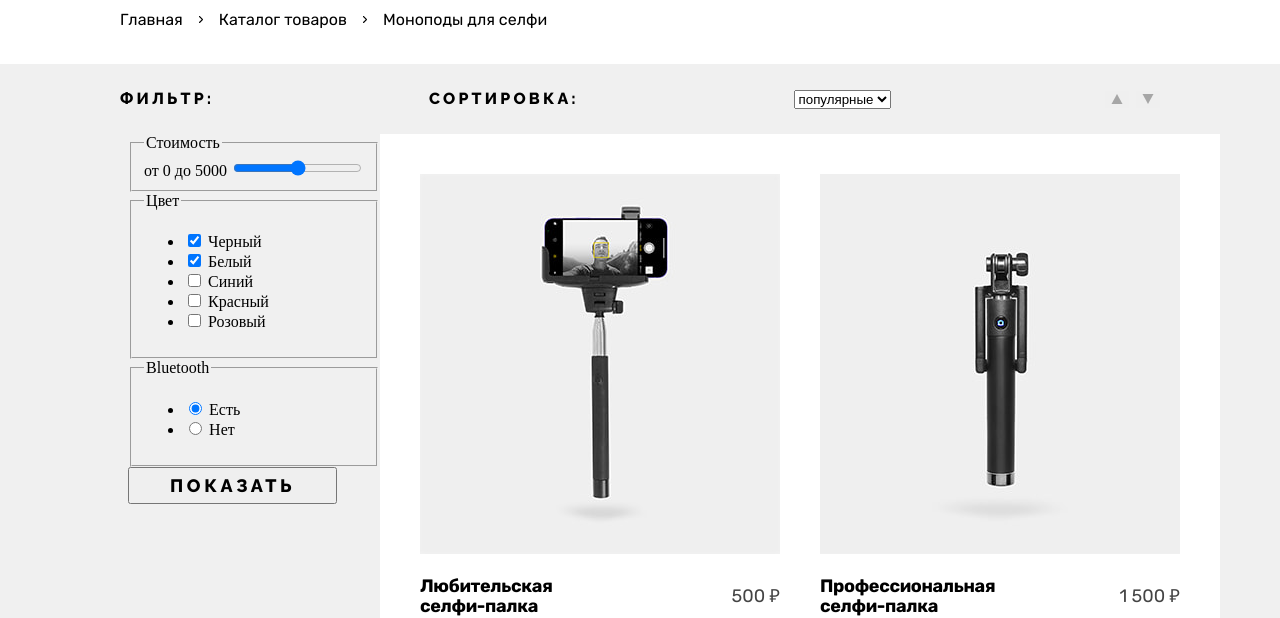
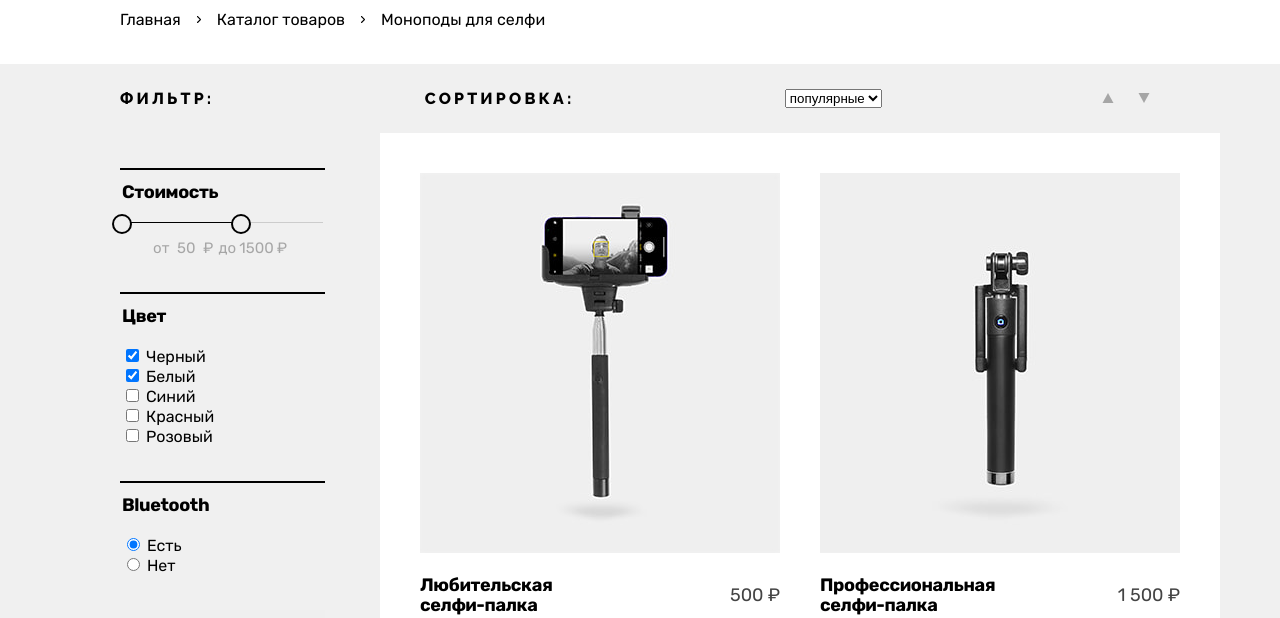
Before and after one commit to htmlacademy-htmlcss/1946503-device-33, a plain HTML site: page catalog.html in a window 1280 px wide. Shown: the part 327-945 px from the top of the page. Drawn offline with Linux system fonts and the light colour scheme.

Commit message:
7.15. Декоративные элементы на главной странице

```diff
--- a/catalog.html
+++ b/catalog.html
@@ -71,13 +71,13 @@
   <main class="main-inner">
     <div class="catalog-container">
       <div class="breadcrumbs">
-        <h2 class="title breadcrumbs-title">Моноподы для селфи</h2>
+        <h1 class="title breadcrumbs-title">Моноподы для селфи</h1>
         <ul class="breadcrumbs-list">
             <li class="breadcrumbs-item">
-                <a href="#" class="breadcrumbs-link">Главная</a>
+                <a href="index.html" class="breadcrumbs-link">Главная</a>
             </li>
             <li class="breadcrumbs-item">
-                <a href="#" class="breadcrumbs-link">Каталог товаров</a>
+                <a href="catalog.html" class="breadcrumbs-link">Каталог товаров</a>
             </li>
             <li class="breadcrumbs-item">
                 <a href="#" class="breadcrumbs-link">Моноподы для селфи</a>
@@ -89,36 +89,57 @@
     <section class="catalog-products">
       <div class="catalog-container">
         <h2 class="visually-hidden">Список товаров с фильтрами</h2>
-            <ul class="filters-text">
-                <li class="filters-item">фильтр:</li>
-                <li class="filters-item">сортировка:</li>
-                <li class="filters-item">
+            <div class="filters-text">
+              <span class="filters-text-item">фильтр:</span>
+              <span class="filters-text-item">сортировка:</span>
+              <div class="filters-select">
                 <select class="select-control" aria-label="Сортировка">
                   <option value="popular">популярные</option>
                   <option value="cheap">дешёвые</option>
                   <option value="expensive">дорогие</option>
                 </select>
-                </li>
-                <li class="filters-item">
-                  <button class="filter-button"><svg width="12" height="10" viewBox="0 0 12 10" fill="none" xmlns="http://www.w3.org/2000/svg">
+              </div>
+              <div class="filters-buttons-wrapper">
+                <a class="filter-button"><svg width="12" height="10" viewBox="0 0 12 10" fill="none" xmlns="http://www.w3.org/2000/svg">
                   <path d="M6 0L11.5 10H0.5" fill="black"/>
                   </svg>
-                    </button>
-                  <button class="filter-button"><svg width="12" height="10" viewBox="0 0 12 10" fill="none" xmlns="http://www.w3.org/2000/svg">
+                  </a>
+                <a class="filter-button"><svg width="12" height="10" viewBox="0 0 12 10" fill="none" xmlns="http://www.w3.org/2000/svg">
                   <path d="M6 10L0.499999 9.61651e-07L11.5 0" fill="black"/>
-                    </svg></button>
-                </li>
-            </ul>
+                  </svg></a>
+              </div>
+            </div>
       </div>
       <div class="page-container products-container">
         <div class="filters-catalog">
           <form action="https://echo.htmlacademy.ru/" class="catalog-filters" method="get">
+            <div class="filter-wrapper">
               <fieldset class="catalog-filter-group">
                 <legend class="catalog-filter-title">Стоимость</legend>
-                  <span class="filter-price">от 0</span>
-                  <span class="filter-price">до 5000</span>
-                  <input type="range" min="0" max="10000">
+                <div class="range">
+                  <div class="range-scale">
+                    <div class="range-bar" style="width: 119px">
+                      <button class="range-toggle toggle-min">
+                        <span class="visually-hidden">Изменить минимальную цену.</span>
+                      </button>
+                      <button class="range-toggle toggle-max">
+                        <span class="visually-hidden">Изменить максимальную цену.</span>
+                      </button>
+                    </div>
+                  </div>
+
+                  <div class="range-wrapper-inputs">
+                    <label class="catalog-filter-label">
+                      от <input class="range-input" type="number" value="50" name="min-price"> ₽
+                    </label>
+                    <label class="catalog-filter-label">
+                      до <input class="range-input" type="number" value="1500" name="max-price" style="width: 37px"> ₽
+                    </label>
+                  </div>
+                </div>
               </fieldset>
+            </div>
+              <div class="filter-wrapper">
                 <fieldset class="catalog-filter-group">
                   <legend class="catalog-filter-title">Цвет</legend>
                   <ul class="catalog-filter-list">
@@ -154,6 +175,8 @@
                       </li>
                   </ul>
               </fieldset>
+              </div>
+              <div class="filter-wrapper">
                 <fieldset class="catalog-filter-group">
                   <legend class="catalog-filter-title">Bluetooth</legend>
                   <ul class="catalog-filter-list">
@@ -171,6 +194,7 @@
                       </li>
                   </ul>
               </fieldset>
+              </div>
               <button class="button" type="submit">Показать</button>
           </form>
         </div>
@@ -217,13 +241,13 @@
               </li>
           </ul>
           <div class="pagination-catalog-wrapper">
-            <button class="button pagination-show-more" type="button">Загрузить ещё</button>
+            <a href="#" class="pagination-show-more">Загрузить ещё</a>
               <ul class="pagination">
                   <li class="pagination-item">
-                    <button class="pagination-link pagination-prev pagination-disabled">
+                    <a href="#" class="pagination-link pagination-prev pagination-disabled">
                       Назад
                       <span class="visually-hidden">Предыдущая страница</span>
-                    </button>
+                    </a>
                   </li>
                   <li class="pagination-item">
                     <ul class="pagination-number-list">
@@ -245,10 +269,10 @@
                     </ul>
                   </li>
                   <li class="pagination-item">
-                    <button class="pagination-link pagination-next" href="#">
+                    <a href="#" class="pagination-link pagination-next">
                       Вперёд
                       <span class="visually-hidden">Следующая страница</span>
-                    </button>
+                    </a>
                   </li>
                 </ul>
           </div>
--- a/styles/styles.css
+++ b/styles/styles.css
@@ -3,6 +3,7 @@ html {
 }
 
 body {
+  min-width: 1160px;
   margin: 0;
   background-color: #ffffff;
   color: #000000;
@@ -76,18 +77,42 @@ body {
   color: #444444;
 }
 
-.button {
+.button,
+.tab-links {
   padding: 6px 40px;
   font-family: 'Raleway';
   font-style: normal;
   font-weight: 800;
   font-size: 18px;
-  line-height: 21px;
   letter-spacing: 0.2em;
   text-transform: uppercase;
   color: #000000;
   text-decoration: none;
   position: relative;
+  z-index: 3;
+  border: none;
+}
+
+.button::before,
+.tab-links::before {
+  content: '';
+  position: absolute;
+  background-color: #FFE17F;
+  height: 8px;
+  top: 0;
+  left: 0;
+  right: 0;
+  bottom: 0;
+  margin: auto;
+  z-index: -1;
+}
+
+.services-item:hover .tab-links::before {
+  background-color: inherit;
+}
+
+.services-item:hover .tab-links {
+  color: #FFE17F;
 }
 
 .header-wrapper {
@@ -192,6 +217,10 @@ body {
 
 .logo:focus {
   outline: 2px solid #AF4FFF;
+}
+
+.assortment {
+  margin-bottom: 70px;
 }
 
 .assortment-card .about-assortment:hover {
@@ -417,8 +446,8 @@ body {
   list-style-type: none;
   padding: 0;
   margin: 0;
-  padding:75px 0;
-  border-right: 7px solid #000000;
+  padding: 60px 0;
+  border-right: 8px solid #000000;
 }
 
 .services-background {
@@ -434,14 +463,27 @@ body {
 .tab-links {
   border: none;
   cursor: pointer;
+  background-color: inherit;
+  padding: 0;
+  width: 160px;
+}
+
+.about-delivery-text {
+  width: 452px;
 }
 
 .services-item {
-  padding-right: 120px;
+  padding-right: 125px;
+  padding-top: 10px;
+  padding-bottom: 10px;
 }
 
 .services-item:not(:first-child) {
-  padding-top: 55px;
+  margin-top: 35px;
+}
+
+.services-item:hover {
+  background-color: black;
 }
 
 .services-title {
@@ -463,7 +505,8 @@ body {
   align-items: center;
   width: 1160px;
   margin: 0 auto;
-  background-color: #F0F0F0;;
+  background-color: #F0F0F0;
+  cursor: pointer;
 }
 
 .delivery-wrapper:active {
@@ -611,7 +654,6 @@ body {
   outline: none;
   border: none;
   background-color: #F0F0F0;
-  border: 5px solid #C4C4C4;
   font-family: 'Raleway';
   font-style: normal;
   font-weight: 800;
@@ -622,6 +664,7 @@ body {
   color: #000000;
   margin-left: -5px;
   cursor: pointer;
+  outline: 5px solid #C4C4C4;
 }
 
 .info-free {
@@ -782,7 +825,7 @@ body {
   margin: 0;
 }
 
-.filters-item {
+.filters-text-item {
   font-family: 'Raleway';
   font-style: normal;
   font-weight: 800;
@@ -793,6 +836,7 @@ body {
 }
 
 .filter-button {
+  padding: 10px;
   border: none;
   cursor: pointer;
   opacity: 0.3;
@@ -838,7 +882,7 @@ body {
 
 .products-container {
   display: flex;
-  justify-content: end;
+  justify-content: space-between;
 
 }
 
@@ -891,6 +935,16 @@ body {
   padding: 18px 0px;
   border: 3px solid #E5E5E5;
   background-color: #fff;
+  text-align: center;
+  cursor: pointer;
+  font-family: 'Raleway';
+  font-style: normal;
+  font-weight: 800;
+  font-size: 18px;
+  letter-spacing: 0.2em;
+  text-transform: uppercase;
+  color: #000000;
+  text-decoration: none;
 }
 
 .pagination-prev,
@@ -917,16 +971,16 @@ body {
   opacity: 0.3;
   }
 
-.social-icon circle {
+.social-link circle {
   fill: #E5E5E5;
 }
 
-.social-icon circle:hover {
+.social-link:hover circle {
   fill: #FFC700;
   fill-opacity: 1;
 }
 
-.social-icon circle:active {
+.social-icon:active circle {
   fill: #FFC700;
   fill-opacity: 0.3;
 }
@@ -992,3 +1046,115 @@ body {
   opacity: 0.3;
   outline: 1px solid #AF4FFF;
 }
+
+.range-scale {
+  position: relative;
+  height: 1px;
+  margin-bottom: 16px;
+  background-color: #CCCCCC;
+}
+
+.range-bar {
+  position: absolute;
+  height: 1px;
+  background-color: #000000;
+}
+
+.range-toggle {
+  position: absolute;
+  width: 20px;
+  height: 20px;
+  border: 2px solid #000000;
+  border-radius: 50%;
+  cursor: pointer;
+}
+
+.toggle-min {
+  top: -8px;
+  left: -10px;
+}
+
+.toggle-max {
+  top: -8px;
+  right: -10px;
+}
+
+.range-wrapper-inputs {
+  display: flex;
+  justify-content: center;
+}
+
+.catalog-filter-label {
+  display: flex;
+  margin-right: 5px;
+}
+
+.range-input {
+  width: 30px;
+  padding: 0 2px;
+  font: inherit;
+  text-align: center;
+  background-color: transparent;
+  border: none;
+}
+
+.range-input::-webkit-outer-spin-button,
+.range-input::-webkit-inner-spin-button {
+  appearance: none;
+  margin: 0;
+}
+
+.filters-catalog {
+  padding-left: 60px;
+  margin-top: 35px;
+}
+
+.catalog-filter-title {
+  font-family: 'Rubik';
+  font-style: normal;
+  font-weight: bold;
+  font-size: 18px;
+  line-height: 20px;
+  letter-spacing: -0.02em;
+  color: #000000;
+  padding: 12px 0 20px 0;
+}
+
+.catalog-filter-label {
+  font-family: 'Rubik';
+  font-style: normal;
+  font-weight: normal;
+  font-size: 15px;
+  line-height: 18px;
+  color: #000000;
+  opacity: 0.3;
+}
+
+.catalog-filter-group {
+  border: none;
+  padding: 0;
+}
+
+.filter-wrapper {
+  border-top: 2px solid #000000;
+}
+
+.range-wrapper-inputs {
+  margin-bottom: 35px;
+}
+
+.catalog-filter-list {
+  padding: 0;
+  margin: 0;
+  padding-bottom: 35px;
+  list-style-type: none;
+}
+
+.control {
+  font-family: 'Rubik';
+  font-style: normal;
+  font-weight: normal;
+  font-size: 16px;
+  line-height: 19px;
+  color: #000000;
+}
```
Also changed, not shown: index.html (+7 -5 lines), fonts/rubik/rubik-400.woff2, fonts/rubik/rubik-700.woff2. Lines whose indentation alone changed are shown as unchanged.
